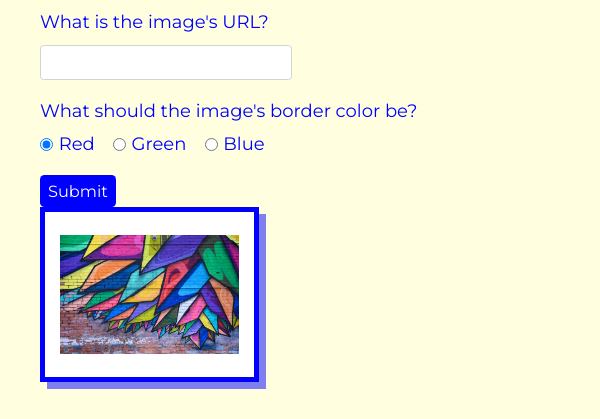
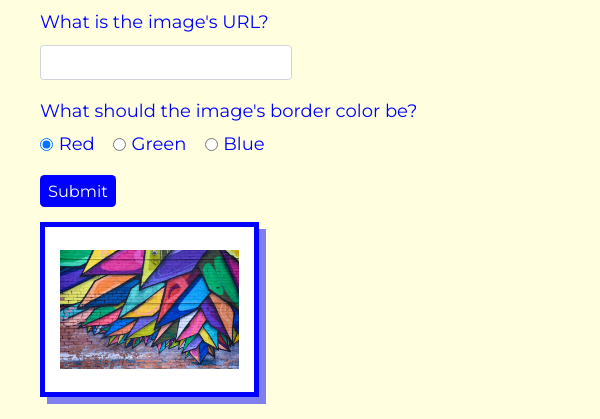
Before and after one commit to koyo72-4/mural, a website: page public/index.html in a window 600 px wide. Shown: the part 127-546 px from the top of the page. Drawn offline with nearby package versions, Linux system fonts and the light colour scheme; no server answers.

Commit message:
added a media query for mural div

```diff
--- a/public/style.css
+++ b/public/style.css
@@ -180,3 +180,9 @@ from https://cssgradientbutton.com/?bg0=FFFFFF&bg1=CFCFCF&bg2=EEEEEE&bg3=C7C7C7&
         display: none;
     }
 }
+
+@media only screen and (min-width: 577px) and (max-width: 720px) {
+    #mural-div {
+        margin-top: 15px;
+    }
+}
```
